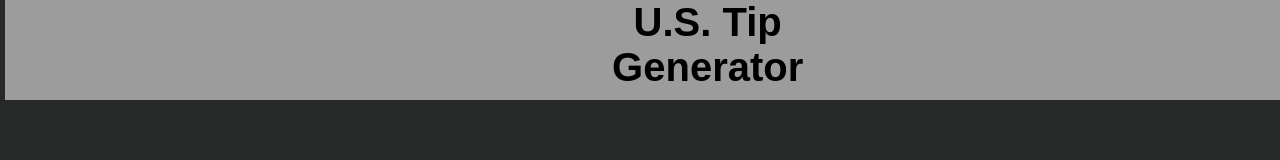
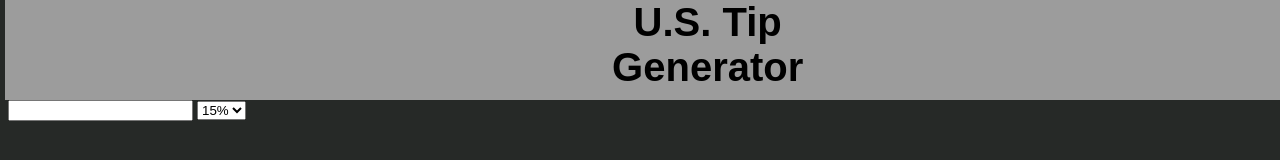
Before and after one commit to rikifuji21/App-Tip-Gen, a plain HTML site: page index.html in a window 1280 px wide. Shown: the top 160 px of the page. Drawn offline with Linux system fonts and the light colour scheme.

Commit message:
Second Commit

```diff
--- a/index.html
+++ b/index.html
@@ -14,6 +14,22 @@
 
   <div class='header'><div class='headerinfo'><b>U.S. Tip Generator</b></div></div>
 
+  <input type='number' class=''>
+
+  <select name='tip-percent'>
+    <option>15%</option>
+    <option>16%</option>
+    <option>17%</option>
+    <option>18%</option>
+    <option>19%</option>
+    <option>20%</option>
+    <option>21%</option>
+    <option>22%</option>
+    <option>23%</option>
+    <option>24%</option>
+    <option>25%</option> <!--forms-->
+  </select>
+
   </body>
 
 </html>
--- a/tip-gen.js
+++ b/tip-gen.js
@@ -1,5 +1,7 @@
 // 15 - 20% tip average 18.9%
 
 function calctip(us){
-  us / 10;
+  us * ;
 }
+
+//location.replace('url');
```
